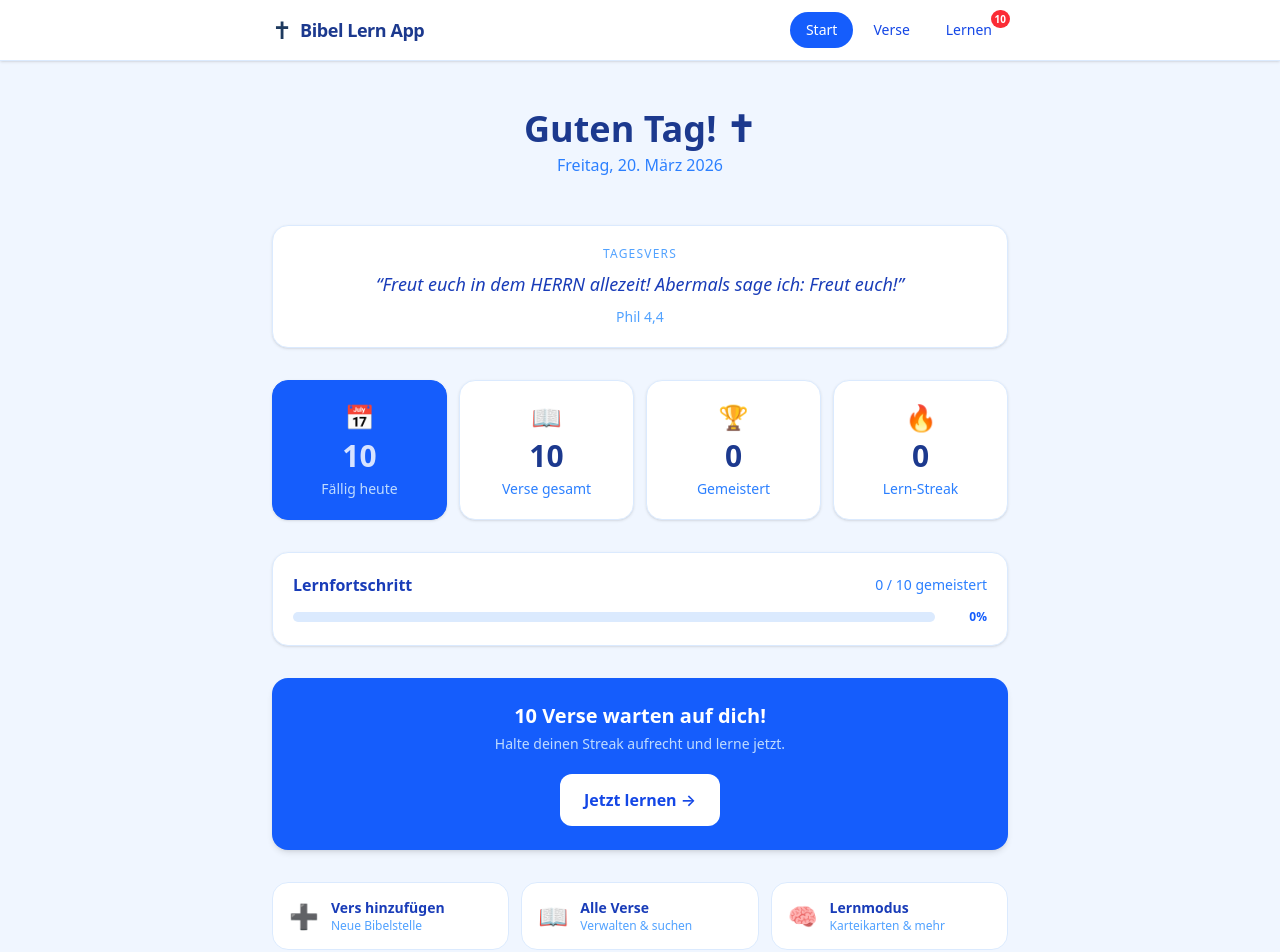
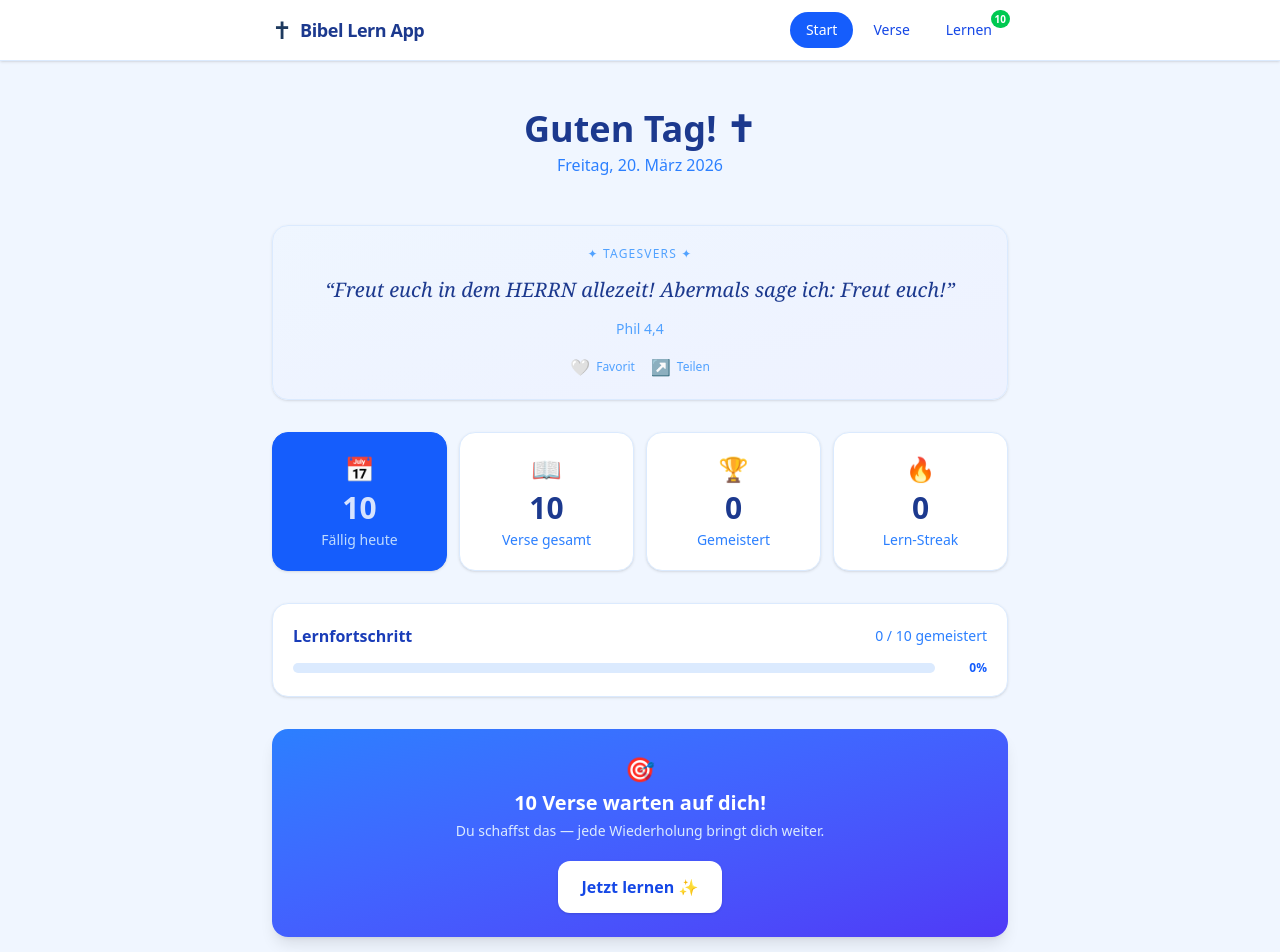
Before and after one commit to leadklick/bibel-lern-app, a Next.js app: page / in a window 1280 px wide. Shown: the top 952 px of the page. Built offline with nearby package versions, Linux system fonts and the light colour scheme.

Commit message:
UX polish: serif quote font, share/heart icons, orange streak, green badge, gradient CTA

```diff
--- a/app/page.tsx
+++ b/app/page.tsx
@@ -82,14 +82,31 @@ export default function Dashboard() {
       </div>
 
       {/* Daily motivational quote */}
-      <div className="bg-white rounded-2xl border border-blue-100 shadow-sm p-5 flex flex-col gap-1 text-center">
-        <p className="text-xs text-blue-400 uppercase tracking-widest font-medium mb-1">
-          Tagesvers
+      <div className="bg-gradient-to-br from-blue-50 to-indigo-50 rounded-2xl border border-blue-100 shadow-sm p-5 flex flex-col gap-1 text-center">
+        <p className="text-xs text-blue-400 uppercase tracking-widest font-medium mb-2">
+          ✦ Tagesvers ✦
         </p>
-        <p className="text-blue-800 font-medium text-base md:text-lg leading-relaxed italic">
+        <p className="text-blue-900 font-serif text-lg md:text-xl leading-relaxed italic font-medium">
           &ldquo;{quote.text}&rdquo;
         </p>
-        <p className="text-blue-400 text-sm mt-1">{quote.ref}</p>
+        <p className="text-blue-400 text-sm mt-2">{quote.ref}</p>
+        <div className="flex items-center justify-center gap-4 mt-3">
+          <button className="flex items-center gap-1.5 text-xs text-blue-400 hover:text-red-400 transition-colors active:scale-110">
+            <span className="text-base">🤍</span> Favorit
+          </button>
+          <button
+            onClick={() => {
+              if (navigator.share) {
+                navigator.share({ text: `"${quote.text}" – ${quote.ref}` });
+              } else {
+                navigator.clipboard.writeText(`"${quote.text}" – ${quote.ref}`);
+              }
+            }}
+            className="flex items-center gap-1.5 text-xs text-blue-400 hover:text-blue-600 transition-colors active:scale-110"
+          >
+            <span className="text-base">↗️</span> Teilen
+          </button>
+        </div>
       </div>
 
       {/* First-time welcome */}
@@ -126,6 +143,7 @@ export default function Dashboard() {
           value={stats.streak}
           icon="🔥"
           flameIcon
+          streak={stats.streak > 0}
         />
       </div>
 
@@ -143,18 +161,19 @@ export default function Dashboard() {
       {/* CTA: Due Today */}
       {!isFirstTimeUser && (
         dueCount > 0 ? (
-          <div className="bg-blue-600 rounded-2xl p-6 text-white text-center shadow-md">
-            <p className="text-xl font-semibold mb-1">
+          <div className="bg-gradient-to-br from-blue-500 to-indigo-600 rounded-2xl p-6 text-white text-center shadow-lg">
+            <p className="text-2xl mb-1">🎯</p>
+            <p className="text-xl font-bold mb-1">
               {dueCount} Vers{dueCount !== 1 ? 'e' : ''} warten auf dich!
             </p>
-            <p className="text-blue-200 text-sm mb-5">
-              Halte deinen Streak aufrecht und lerne jetzt.
+            <p className="text-blue-100 text-sm mb-5">
+              Du schaffst das — jede Wiederholung bringt dich weiter.
             </p>
             <Link
               href="/learn"
-              className="block bg-white text-blue-700 font-semibold px-6 py-3.5 rounded-xl hover:bg-blue-50 transition-colors text-base w-full text-center md:inline-block md:w-auto"
+              className="block bg-white text-blue-700 font-bold px-6 py-3.5 rounded-xl hover:bg-blue-50 active:scale-95 transition-all text-base w-full text-center md:inline-block md:w-auto shadow-sm"
             >
-              Jetzt lernen →
+              Jetzt lernen ✨
             </Link>
           </div>
         ) : (
@@ -188,6 +207,7 @@ function StatCard({
   subtext,
   flameIcon = false,
   pulse = false,
+  streak = false,
 }: {
   label: string;
   value: number | string;
@@ -196,23 +216,26 @@ function StatCard({
   subtext?: string;
   flameIcon?: boolean;
   pulse?: boolean;
+  streak?: boolean;
 }) {
   return (
     <div
-      className={`rounded-2xl p-4 md:p-5 text-center border shadow-sm flex flex-col items-center gap-1 ${
+      className={`rounded-2xl p-4 md:p-5 text-center border shadow-sm flex flex-col items-center gap-1 transition-all ${
         highlight
           ? 'bg-blue-600 border-blue-600 text-white'
+          : streak
+          ? 'bg-gradient-to-b from-orange-50 to-amber-50 border-orange-200 text-orange-900'
           : 'bg-white border-blue-100 text-blue-900'
       }`}
     >
-      <span className={flameIcon ? 'flame-icon text-2xl' : 'text-2xl'}>{icon}</span>
-      <div className={`text-2xl md:text-3xl font-bold leading-tight ${pulse ? 'animate-pulse' : ''}`}>{value}</div>
+      <span className="text-2xl">{icon}</span>
+      <div className={`text-2xl md:text-3xl font-bold leading-tight ${pulse ? 'animate-pulse' : ''} ${streak ? 'text-orange-500' : ''}`}>{value}</div>
       {subtext ? (
         <div className={`text-xs font-semibold ${highlight ? 'text-blue-100' : 'text-green-600'}`}>
           {subtext}
         </div>
       ) : (
-        <div className={`text-xs md:text-sm ${highlight ? 'text-blue-200' : 'text-blue-500'}`}>
+        <div className={`text-xs md:text-sm ${highlight ? 'text-blue-200' : streak ? 'text-orange-400' : 'text-blue-500'}`}>
           {label}
         </div>
       )}
--- a/components/Navigation.tsx
+++ b/components/Navigation.tsx
@@ -47,7 +47,7 @@ export default function Navigation() {
                 >
                   {label}
                   {showBadge && (
-                    <span className="absolute -top-0.5 -right-0.5 min-w-[18px] h-[18px] bg-red-500 text-white text-[10px] font-bold rounded-full flex items-center justify-center px-1">
+                    <span className="absolute -top-0.5 -right-0.5 min-w-[18px] h-[18px] bg-green-500 text-white text-[10px] font-bold rounded-full flex items-center justify-center px-1">
                       {dueCount > 99 ? '99+' : dueCount}
                     </span>
                   )}
@@ -86,7 +86,7 @@ export default function Navigation() {
                 <span className="text-xl leading-none relative">
                   {icon}
                   {showBadge && (
-                    <span className="absolute -top-1 -right-1.5 min-w-[16px] h-[16px] bg-red-500 text-white text-[9px] font-bold rounded-full flex items-center justify-center px-0.5">
+                    <span className="absolute -top-1 -right-1.5 min-w-[16px] h-[16px] bg-green-500 text-white text-[9px] font-bold rounded-full flex items-center justify-center px-0.5">
                       {dueCount > 9 ? '9+' : dueCount}
                     </span>
                   )}
--- a/components/ProgressBar.tsx
+++ b/components/ProgressBar.tsx
@@ -16,9 +16,17 @@ export default function ProgressBar({
     <div className={`flex items-center gap-3 ${className}`}>
       <div className="flex-1 bg-blue-100 rounded-full h-2.5">
         <div
-          className={`${color} h-2.5 rounded-full transition-all duration-500`}
+          className={`${color} h-2.5 rounded-full transition-all duration-700 ease-out relative overflow-hidden`}
           style={{ width: `${pct}%` }}
-        />
+        >
+          {pct > 5 && (
+            <span className="absolute inset-0 bg-white/20 animate-[shimmer_2s_infinite]" style={{
+              background: 'linear-gradient(90deg, transparent 0%, rgba(255,255,255,0.3) 50%, transparent 100%)',
+              backgroundSize: '200% 100%',
+              animation: 'shimmer 2s infinite',
+            }} />
+          )}
+        </div>
       </div>
       {showPercent && (
         <span className="text-xs font-semibold text-blue-600 w-10 text-right shrink-0">
```
